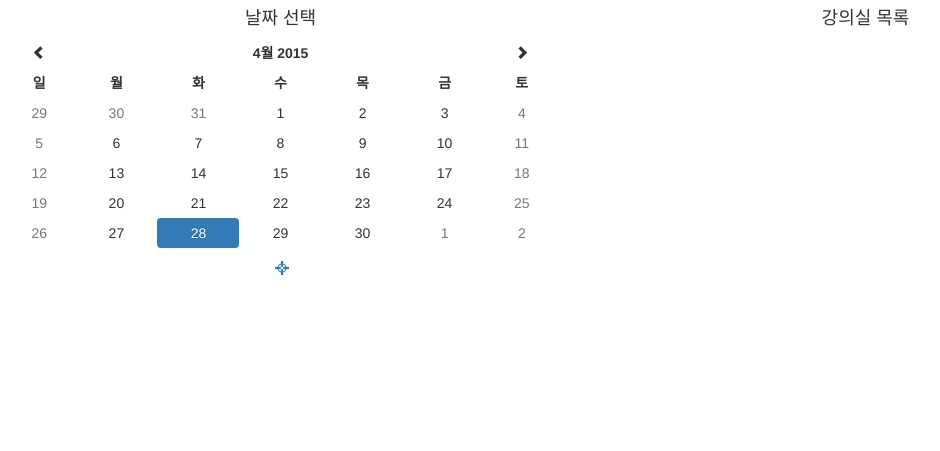
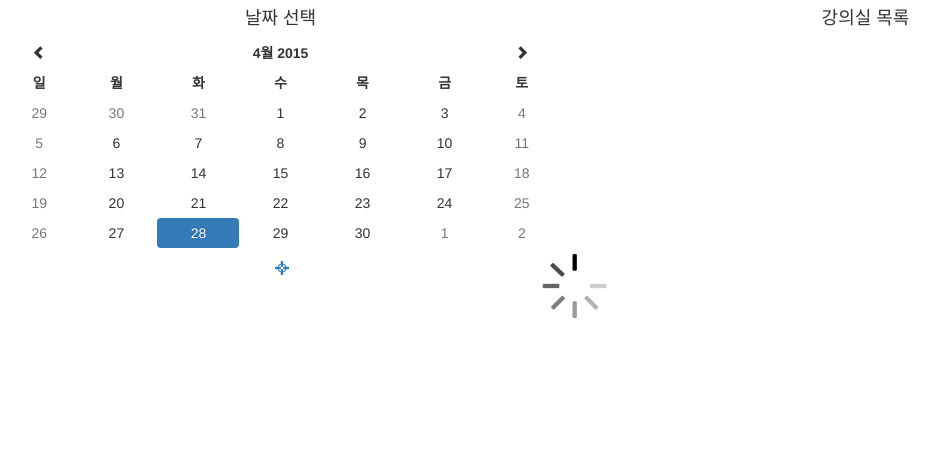
Before and after one commit to myungwoo/kuci, a Django app: page /rent/ in a window 1280 px wide. Shown: the part 181-632 px from the top of the page, without its empty margins (67-1007 px from the left). Run offline with Django 3.2, Linux system fonts and the light colour scheme; the visitor is signed in with stand-in values (Sample User, id 1); data that the repository does not hold is empty; parts of the project's set-up code (start-up, migrations or seed data) failed here and were passed over; some libraries are stand-ins or nearby versions; some web fonts are replaced.

Commit message:
put loading image on center

```diff
--- a/static/js/rent/main.js
+++ b/static/js/rent/main.js
@@ -12,11 +12,11 @@
 			csrfmiddlewaretoken: csrf_token
 		},
 		success: function(rsp){
+			$('#loading_img').hide();
 			$('#content').html(rsp);
 			$('[data-toggle="tooltip"]').tooltip();
 		}
 	});
-	$('#loading_img').hide();
 };
 
 $(function(){
--- a/templates/rent/main.html
+++ b/templates/rent/main.html
@@ -6,6 +6,11 @@
 <link rel="stylesheet" href="/static/css/bootstrap-datetimepicker.min.css">
 <style type="text/css">
 #loading_img {
+	position: absolute;
+	top: 50%;
+	left: 50%;
+	margin-top: -50px;
+	margin-left: -50px;
 	width: 100px;
 	display: none;
 }
@@ -43,14 +48,13 @@
 	</div>
 </div>
 
-<div class="row">
+<div class="row" style="position: relative;">
+	<img id="loading_img" src="/static/img/loading.gif" />
 	<div class="col-md-offset-1 col-md-10" id="content">
 	</div>
 </div>
-<div class="row text-center">
-	<img id="loading_img" src="/static/img/loading.gif" />
-</div>
 
+<!-- Rent Form Modal -->
 <div class="modal fade" id="rentModal" tabindex="-1" role="dialog" aria-labelledby="rentModalLabel" aria-hidden="true">
 	<div class="modal-dialog">
 		<div class="modal-content">
```
